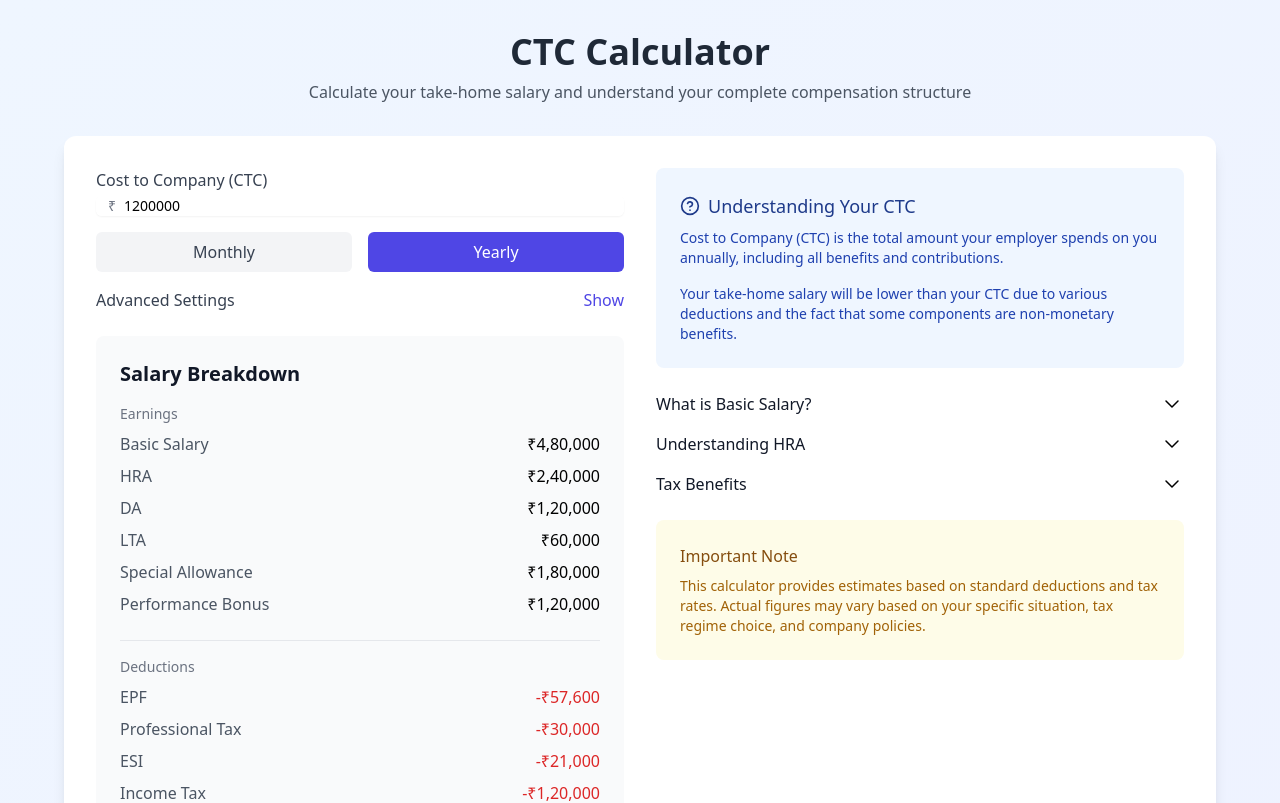
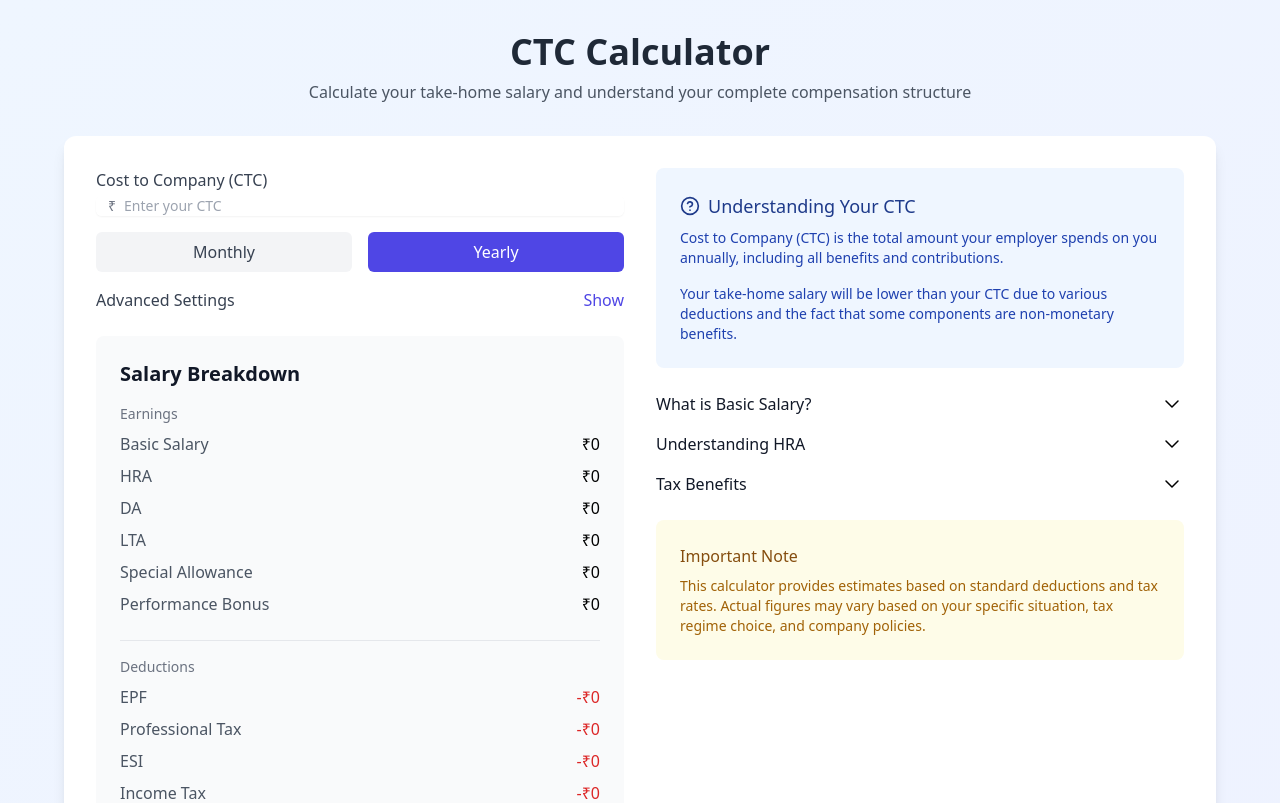
Before and after one commit to ksanjeev284/CTCcalculator, a React (Vite) app: page / in a window 1280 px wide. Shown: the top 803 px of the page. Built offline with nearby package versions, Linux system fonts and the light colour scheme.

Commit message:
Update Calculator.tsx

```diff
--- a/src/components/Calculator.tsx
+++ b/src/components/Calculator.tsx
@@ -6,7 +6,7 @@ import { downloadSummary } from '../utils/downloadSummary';
 import type { SalaryStructure, SalaryCalculation } from '../types';
 
 export function Calculator() {
-  const [ctc, setCTC] = useState<number>(1200000);
+  const [ctc, setCTC] = useState<number | ''>('');
   const [frequency, setFrequency] = useState<'monthly' | 'yearly'>('yearly');
   const [showAdvanced, setShowAdvanced] = useState(false);
   const [structure, setStructure] = useState<SalaryStructure>({
@@ -77,12 +77,15 @@ export function Calculator() {
                   <span className="text-gray-500 sm:text-sm">₹</span>
                 </div>
                 <input
-                  type="number"
-                  value={ctc}
-                  onChange={(e) => setCTC(Number(e.target.value))}
-                  className="focus:ring-indigo-500 focus:border-indigo-500 block w-full pl-7 pr-12 sm:text-sm border-gray-300 rounded-md"
-                  placeholder="Enter your CTC"
-                />
+  type="number"
+  value={ctc}
+  onChange={(e) => {
+    const value = e.target.value;
+    setCTC(value === '' ? '' : Number(value)); // Allow empty input
+  }}
+  className="focus:ring-indigo-500 focus:border-indigo-500 block w-full pl-7 pr-12 sm:text-sm border-gray-300 rounded-md"
+  placeholder="Enter your CTC"
+/>
               </div>
             </label>
 
```
